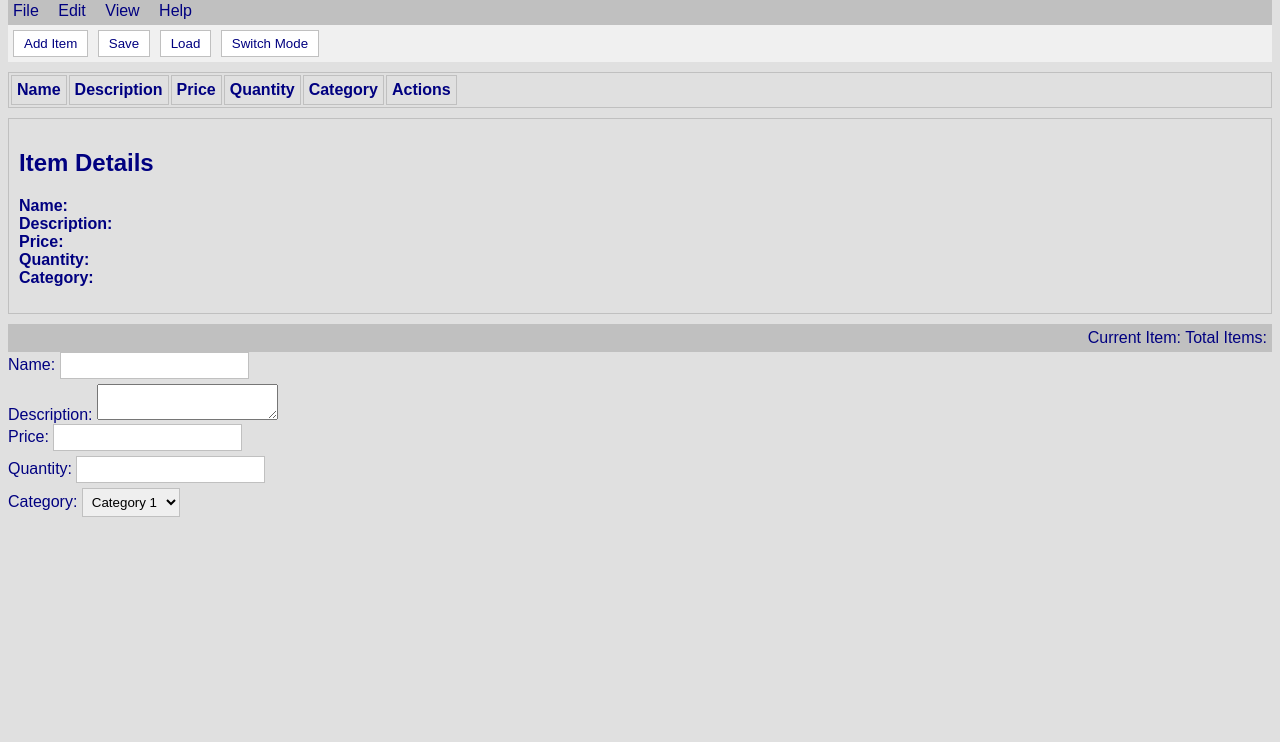
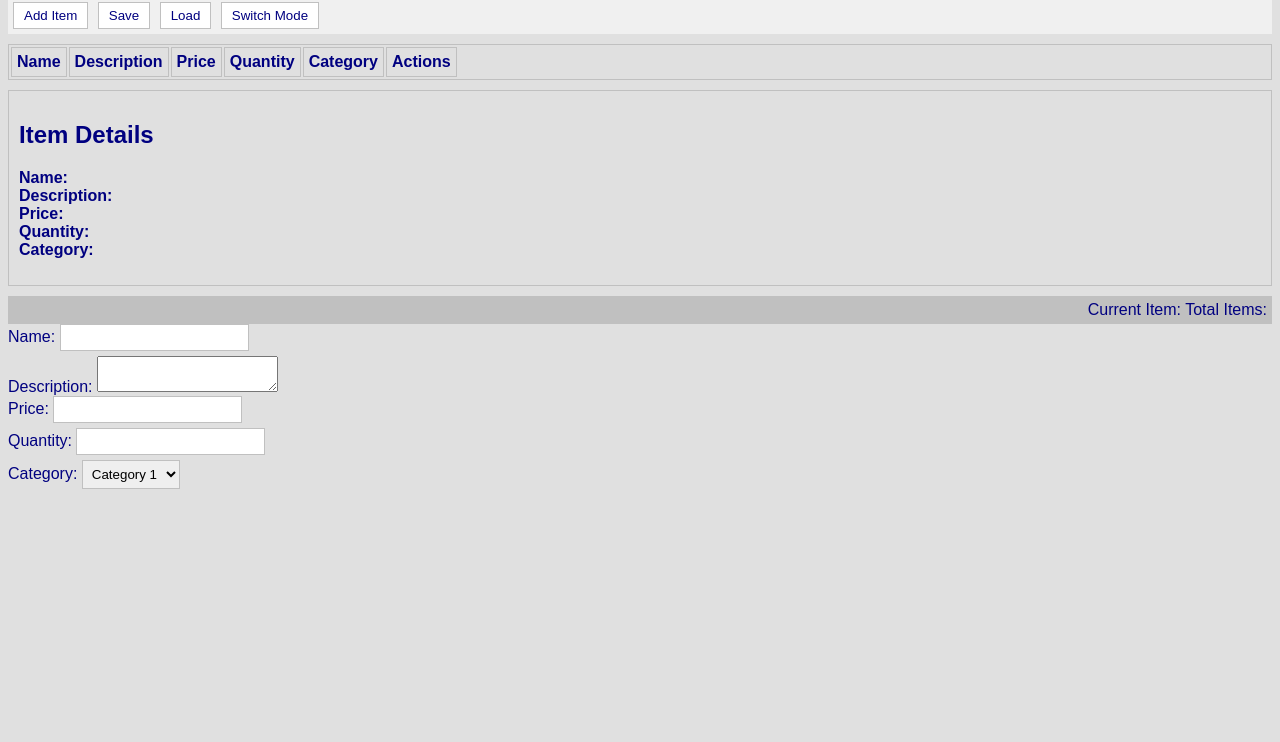
Before and after one commit to 0alex1010/quarrystoreIGNORETHIS, a plain HTML site: page store.html in a window 1280 px wide. Shown: the part 58-800 px from the top of the page. Drawn offline with Linux system fonts and the light colour scheme.

Commit message:
Update store.html

```diff
--- a/store.html
+++ b/store.html
@@ -90,15 +90,6 @@
 
   <div class="title-bar">
     <h1>The Quarry - Item Manager</h1>
-  </div>
-
-  <div class="menu-bar">
-    <ul>
-      <li><a href="#">File</a></li>
-      <li><a href="#">Edit</a></li>
-      <li><a href="#">View</a></li>
-      <li><a href="#">Help</a></li>
-    </ul>
   </div>
 
   <div class="tool-bar">
```
